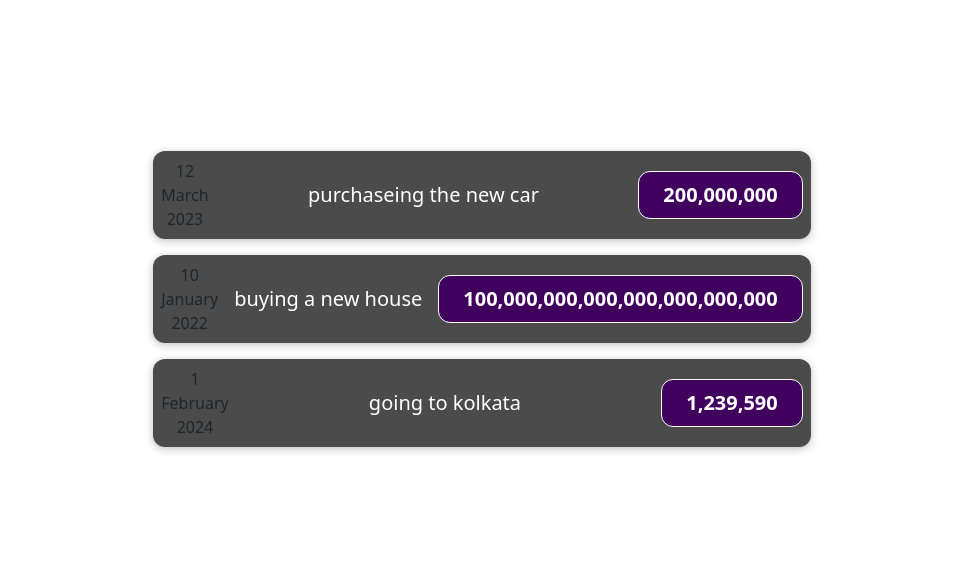
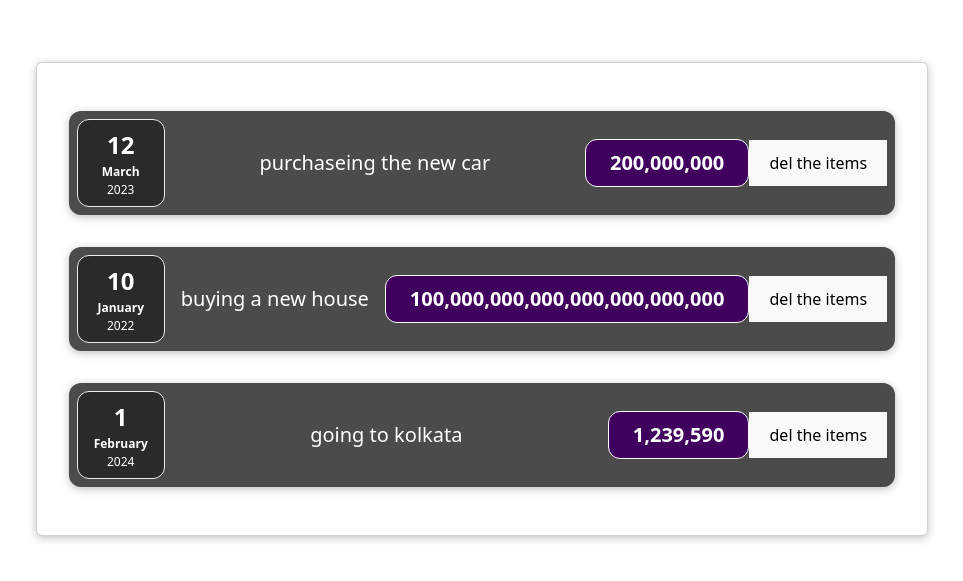
Before and after one commit to animesh65432/SHARPNER-PROJECT, a React (Vite) app: page / in a window 1280 px wide. Shown: the part 101-682 px from the top of the page, without its empty margins (158-1121 px from the left). Built offline with nearby package versions, Linux system fonts and the light colour scheme.

Commit message:
add del buttom

```diff
--- a/src/Compoments/Expense.jsx
+++ b/src/Compoments/Expense.jsx
@@ -33,7 +33,12 @@ const Expense = () => {
       </Card> */}
       <Card>
         {expense_array.map((obj) => (
-          <ExpenseItem date={obj.date} des={obj.des} price={obj.price} />
+          <ExpenseItem
+            key={obj.des}
+            date={obj.date}
+            des={obj.des}
+            price={obj.price}
+          />
         ))}
       </Card>
       {/* <ExpenseItem date={date} des={des} price={price} /> */}
--- a/src/Compoments/ExpenseItem.jsx
+++ b/src/Compoments/ExpenseItem.jsx
@@ -1,8 +1,13 @@
-import React from "react";
+import React, { useState } from "react";
 import "./ExpenseItem.css";
 import Expensedate from "./Expensedate";
 
 const ExpenseItem = ({ date, des, price }) => {
+  const delete_the_items = (e) => {
+    let item = e.target.parentElement;
+    item.remove();
+  };
+
   return (
     <div className="expense-item">
       <Expensedate date={date} />
@@ -12,6 +17,7 @@ const ExpenseItem = ({ date, des, price }) => {
       <div className="expense-item__price">
         {Number(price).toLocaleString()}
       </div>
+      <button onClick={delete_the_items}>del the items</button>
     </div>
   );
 };
--- a/src/Compoments/Expensedate.jsx
+++ b/src/Compoments/Expensedate.jsx
@@ -1,4 +1,5 @@
 import React from "react";
+import "./Expensedate.css";
 
 let Expensedate = ({ date }) => {
   const day = date.getDate();
--- a/src/UI/Card.css
+++ b/src/UI/Card.css
@@ -0,0 +1,4 @@
+.card {
+  box-shadow: 0 2px 8px rgba(0, 0, 0, 0.25);
+  background-color: rgb(31, 31, 31);
+}
--- a/src/UI/Card.jsx
+++ b/src/UI/Card.jsx
@@ -1,7 +1,8 @@
 import React from "react";
+import "./Card.css";
 
 function Card(props) {
-  return <div>{props.children}</div>;
+  return <div className="card">{props.children}</div>;
 }
 
 export default Card;
```
